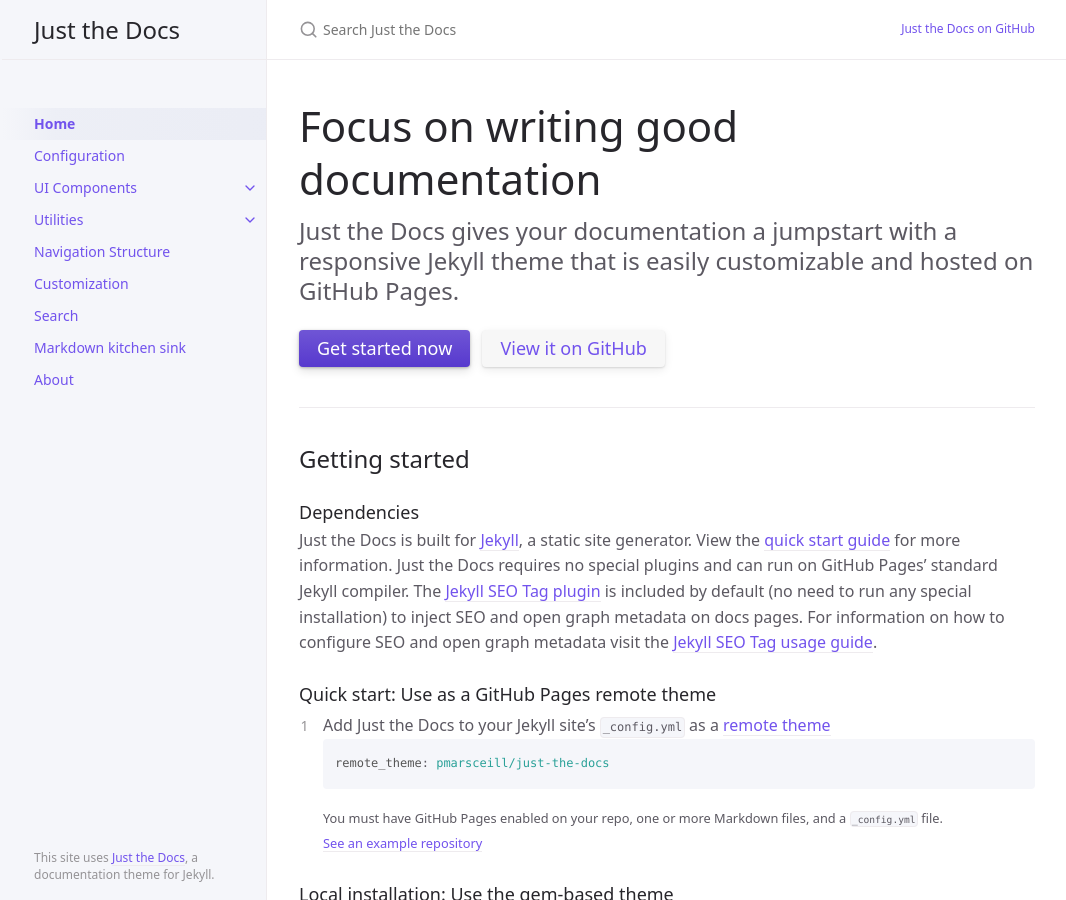
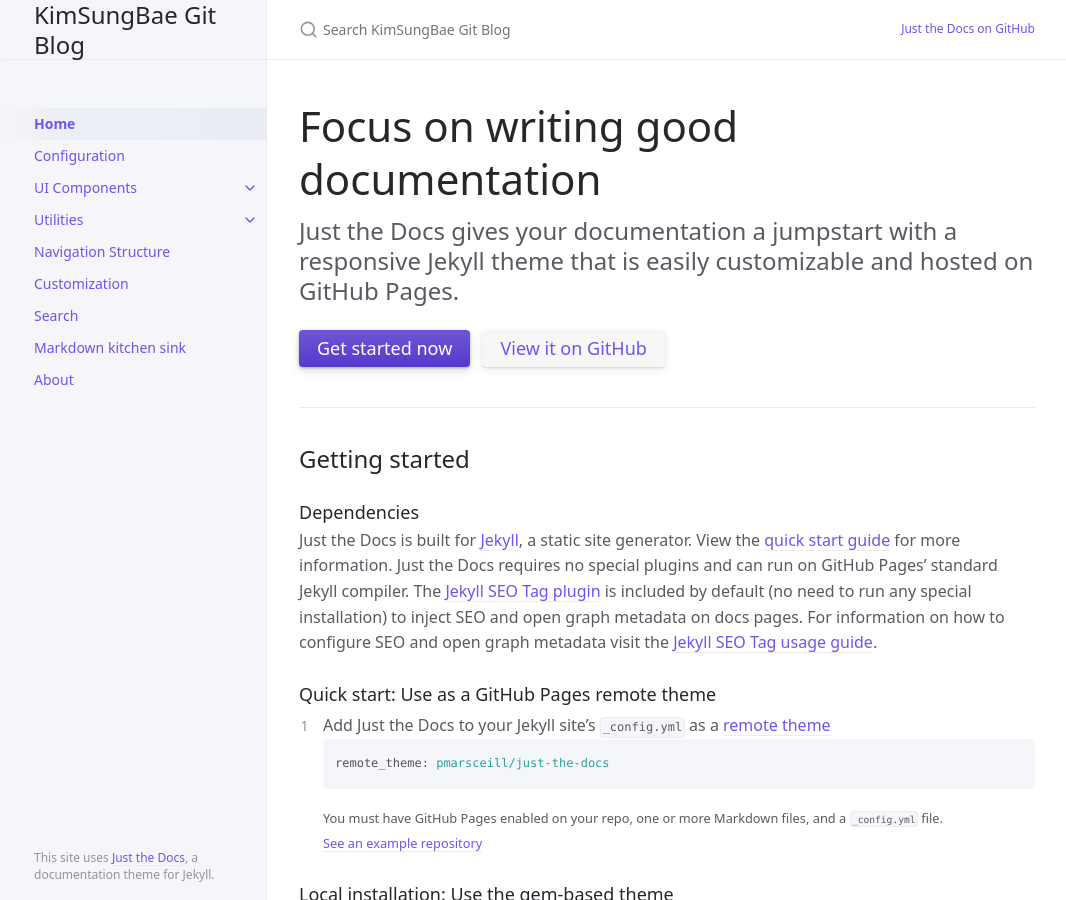
Before and after one commit to kimsungbae/kimsungbae.github.io, a Jekyll site: the page built from index.md, in a window 1280 px wide and 900 px high. Shown: the whole window, without its empty margins (105-1171 px from the left). Built offline with Jekyll 4.4.1, drawn with Linux system fonts in a browser that asks for light colours.

Commit message:
modify to SungBae Git Blog ver3

```diff
--- a/_config.yml
+++ b/_config.yml
@@ -13,10 +13,10 @@
 # you will see them accessed via {{ site.title }}, {{ site.github_repo }}, and so on.
 # You can create any custom variable you would like, and they will be accessible
 # in the templates via {{ site.myvariable }}.
-title: Just the Docs
-description: A Jekyll theme for documentation
-baseurl: "/just-the-docs" # the subpath of your site, e.g. /blog
-url: "https://pmarsceill.github.io" # the base hostname & protocol for your site, e.g. http://example.com
+title: KimSungBae Git Blog
+description: KimSungBae Git Blog
+baseurl: "" # the subpath of your site, e.g. /blog
+url: "https://kimsungbae.github.io" # the base hostname & protocol for your site, e.g. http://example.com
 
 permalink: pretty
 exclude: ["node_modules/", "*.gemspec", "*.gem", "Gemfile", "Gemfile.lock", "package.json", "package-lock.json",  "script/", "LICENSE.txt", "lib/", "bin/", "README.md", "Rakefile"
```
